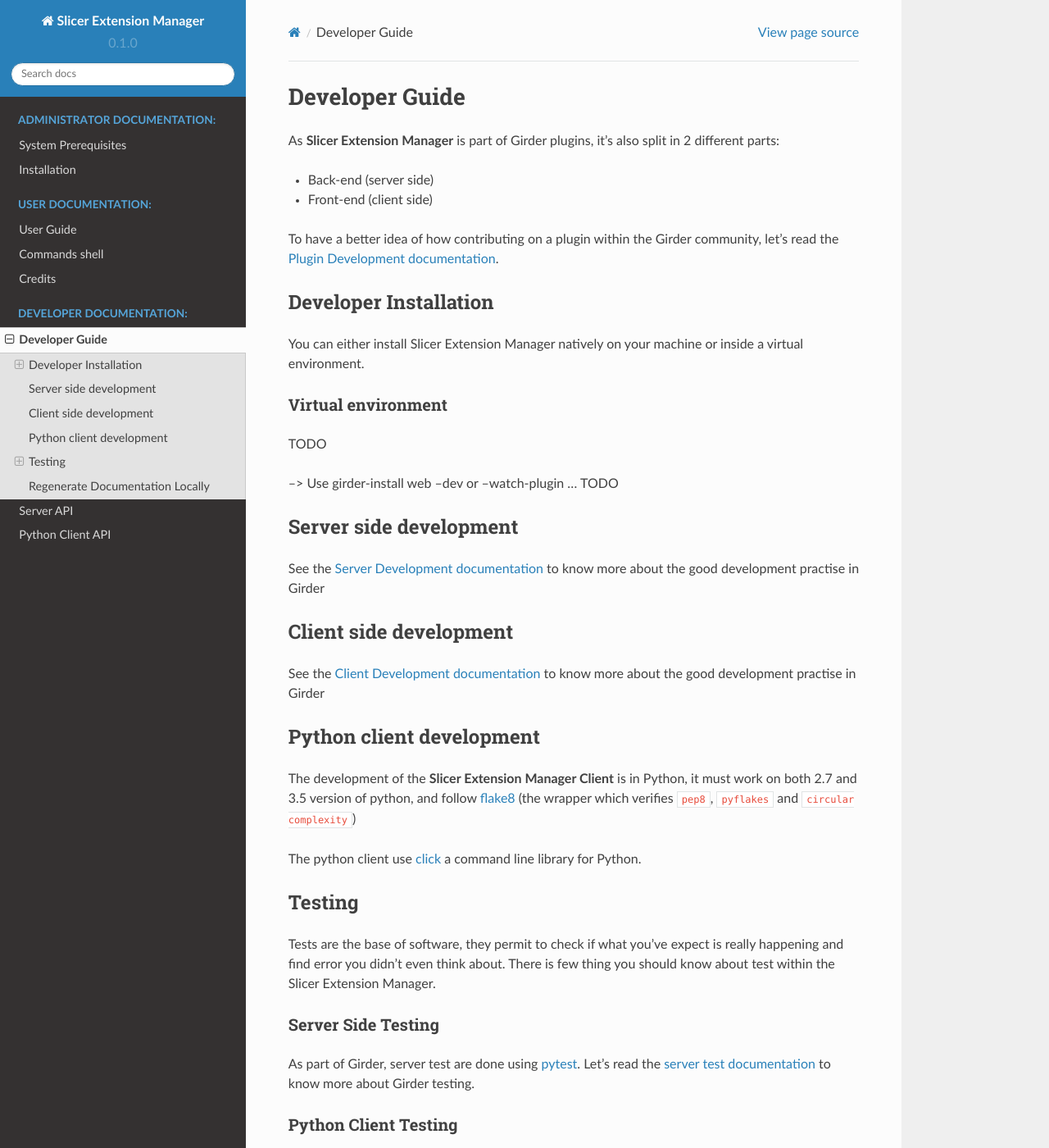
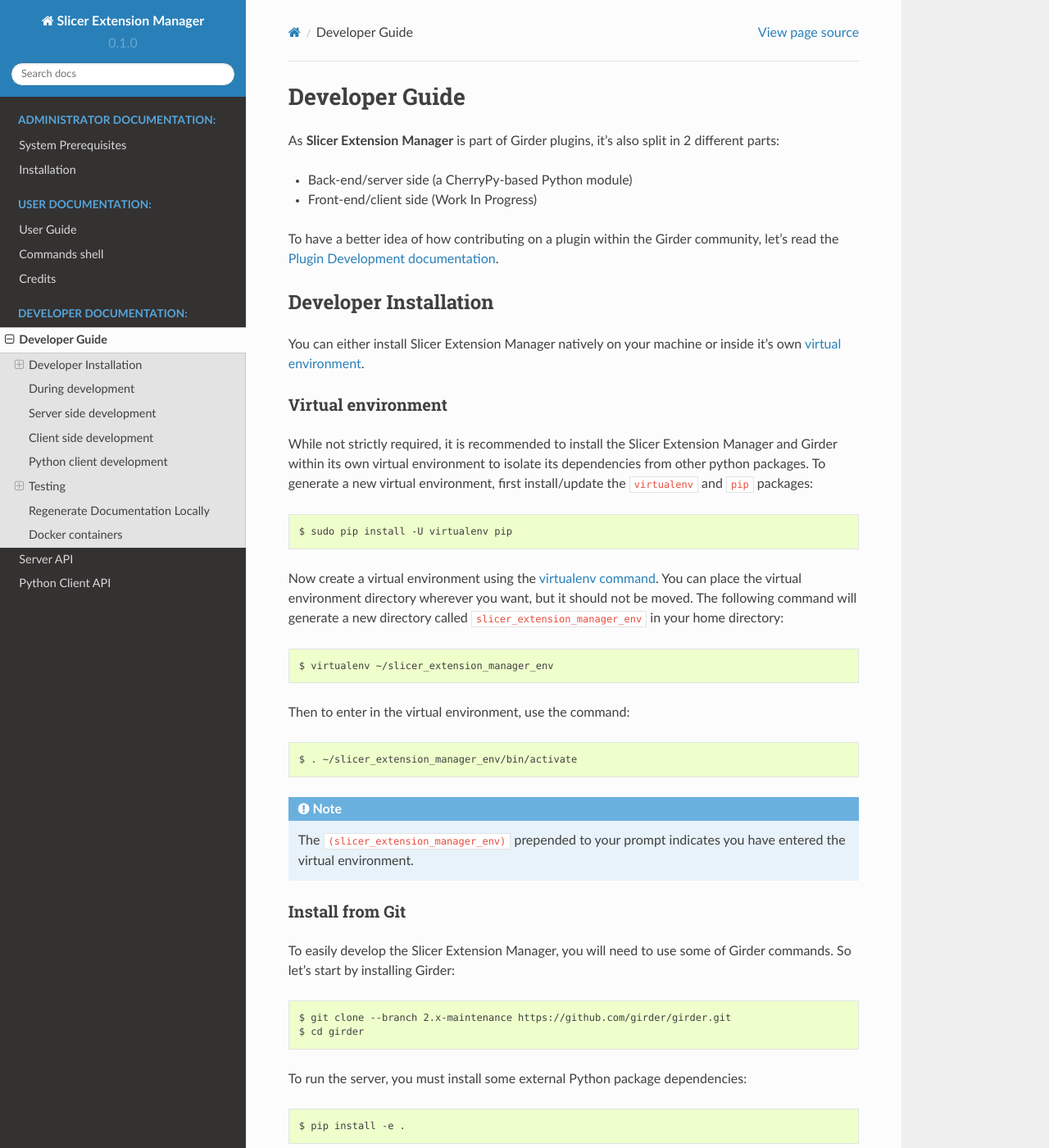
Before and after one commit to girder/slicer_package_manager, a Sphinx documentation site: the page built from docs/developer_guide.rst, in a window 1280 px wide and 1400 px high. Shown: the whole window at 82% size. Built offline with Sphinx 7.4.7 and the Read the Docs theme 2.0.0, drawn with Linux system fonts in a browser that asks for light colours; some of the changed text lies outside the part shown.

Commit message:
Docs: Correct syntax error in the docs and add some extra informations
This also add informations on the developer guide.

```diff
--- a/AUTHORS.rst
+++ b/AUTHORS.rst
@@ -2,4 +2,5 @@
 Credits
 =======
 
-Please see the GitHub project page at https://github.com/girder/slicer_extension_manager/graphs/contributors
+Please see the GitHub project page `contributors
+<https://github.com/girder/slicer_extension_manager/graphs/contributors>`_.
--- a/docs/developer_guide.rst
+++ b/docs/developer_guide.rst
@@ -3,29 +3,90 @@
 
 As **Slicer Extension Manager** is part of Girder plugins, it's also split in 2 different parts:
 
-* Back-end (server side)
-* Front-end (client side)
+* Back-end/server side (a CherryPy-based Python module)
+* Front-end/client side (Work In Progress)
 
 To have a better idea of how contributing on a plugin within the Girder community, let's read the `Plugin Development
 documentation <http://girder.readthedocs.io/en/latest/plugin-development.html>`_.
 
+
 Developer Installation
 ----------------------
 
-You can either install Slicer Extension Manager natively on your machine or inside a virtual environment.
+You can either install Slicer Extension Manager natively on your machine or inside it's own `virtual environment
+<http://docs.python-guide.org/en/latest/dev/virtualenvs/>`_.
 
 Virtual environment
 ^^^^^^^^^^^^^^^^^^^
-TODO
+While not strictly required, it is recommended to install the Slicer Extension Manager and Girder within its own
+virtual environment to isolate its dependencies from other python packages.
+To generate a new virtual environment, first install/update the ``virtualenv`` and ``pip`` packages::
+
+    $ sudo pip install -U virtualenv pip
+
+Now create a virtual environment using the `virtualenv command <http://virtualenv.readthedocs.io/en/latest
+/userguide/>`_. You can place the virtual environment directory wherever you want, but it should not be moved.
+The following command will generate a new directory called ``slicer_extension_manager_env`` in your home directory::
+
+    $ virtualenv ~/slicer_extension_manager_env
+
+Then to enter in the virtual environment, use the command::
+
+    $ . ~/slicer_extension_manager_env/bin/activate
+
+.. note::
+    The ``(slicer_extension_manager_env)`` prepended to your prompt indicates you have entered the virtual environment.
+
+Install from Git
+^^^^^^^^^^^^^^^^^
+
+To easily develop the Slicer Extension Manager, you will need to use some of Girder commands. So let's start by
+installing Girder::
+
+    $ git clone --branch 2.x-maintenance https://github.com/girder/girder.git
+    $ cd girder
+
+To run the server, you must install some external Python package dependencies::
+
+    $ pip install -e .
+
+This will provide you all the package needed to run the development environment. Then install the front-end web
+client development dependencies::
+
+    $ girder-install web --dev
+
+Run
+^^^
+
+To run the server, first make sure the Mongo daemon is running. To manually start it, run::
+
+    $ mongod &
+
+Then to run Girder itself, just use the following command::
+
+    $ girder-server
+
+Then open http://localhost:8080/ in your web browser, and you should see the application.
 
 
---> Use girder-install web --dev or --watch-plugin ... TODO
+During development
+------------------
+
+Once Girder is started via ``girder-server``, the server will reload itself whenever a Python file is modified.
+If you are doing front-end development, it’s much faster to use a watch process to perform automatic fast
+rebuilds of your code whenever you make changes to source files.
+
+If you are developing the web client of Slicer extension manager plugin, run::
+
+    $ girder-install web --watch-plugin slicer_extension_manager
+
 
 Server side development
 -----------------------
 
 See the `Server Development documentation <http://girder.readthedocs.io/en/latest/development.html#server-development>`_
 to know more about the good development practise in Girder
+
 
 Client side development
 -----------------------
@@ -49,8 +110,10 @@
 Testing
 -------
 
-Tests are the base of software, they permit to check if what you've expect is really happening and find error you didn't
-even think about. There is few thing you should know about test within the Slicer Extension Manager.
+Tests are the base of software development, they meant to check if what you've expect is really happening and find
+error you didn't even think about. There is few thing you should know about test within the Slicer Extension Manager.
+
+.. _server_side_testing:
 
 Server Side Testing
 ^^^^^^^^^^^^^^^^^^^
@@ -58,6 +121,8 @@
 As part of Girder, server test are done using `pytest <https://docs.pytest.org/en/latest/>`_. Let's read the
 `server test documentation <http://girder.readthedocs.io/en/latest/development.html#server-side-testing>`_ to know more
 about Girder testing.
+
+.. _python_client_testing:
 
 Python Client Testing
 ^^^^^^^^^^^^^^^^^^^^^
@@ -68,10 +133,36 @@
 
 This test is also used within CircleCi.
 
-Docker container testing
-^^^^^^^^^^^^^^^^^^^^^^^^
+To run locally this test, from the slicer_extension_manager folder run::
 
-In CircleCI configuration file, there is directive to test the build and the deploy of the different Docker container.
+    $ cd plugin_tests/python_client_tests
+
+Then run::
+
+    $ ./slicer_extension_manager_client_test.sh
+
+It will run some of the commands available with the ``slicer_extension_manager_client``, check if the upload and
+the download works and then delete everything.
+
+This script could be take as a good example of using the :doc:`commands_shell`.
+
+CircleCI tests
+^^^^^^^^^^^^^^
+
+In the `CircleCI configuration file
+<https://github.com/girder/slicer_extension_manager/blob/master/.circleci/config.yml>`_,
+there are several test going on:
+
+* :ref:`server_side_testing`
+
+    It will occurs each time a commit will be pushed on the repository (Source code at `s_e_m_test.py
+    <https://github.com/girder/slicer_extension_manager/blob/master/plugin_tests/s_e_m_test.py>`_).
+
+* :ref:`python_client_testing`
+
+* Docker containers testing
+
+    Test the build and the deploy of the different :ref:`docker_containers`.
 
 
 Regenerate Documentation Locally
@@ -86,9 +177,35 @@
 
 In the 'slicer_extension_manager' directory, just run::
 
-    make docs
+    $ make docs
 
 This will automatically create the API documentation for you and open a web browser tab to visualize the documentation.
 If you don't want to open a new tab and just rebuild the documentation run::
 
-    make docs-only
+    $ make docs-only
+
+
+.. _docker_containers:
+
+Docker containers
+-----------------
+
+Docker containers allow an easy use and setup of the Slicer extension manager. There are 3 different containers that
+communique between them.
+
+* The application container
+
+    It contains both the **Girder** application with its plugin the **Slicer Extension Manager**.
+
+* The database container
+
+    This one contains the **MongoDB** instance that allow the Girder and the Slicer Extension Manager to store all the
+    data as Applications, Releases or Extensions.
+
+* The provisioning container
+
+    This container is special, its only used once both the Girder server is running and connected to the Mongo server.
+    It is meant to configure the server to make the use of the Slicer Extension Manager easier. By doing that it
+    **enable the Slicer Extension Manager plugin within Girder** and it also create a first **admin user**, and set up
+    the **assetstore** used to store the binary files (In fact the DB only store reference to these files, the real data
+    are stored on your own machine in the assetstore).
--- a/docs/index.rst
+++ b/docs/index.rst
@@ -6,9 +6,9 @@
 Welcome to Slicer Extension Manager's documentation!
 ====================================================
 
-The **Slicer Extension Manager** is a Girder plugin that allow you to manage Slicer extension within Girder.
-It provide a simple API to Upload and Download extensions or packages, create new applications,
-and manage release of your applications.
+The **Slicer Extension Manager** is a Girder plugin that allows you to manage Slicer extensions within Girder.
+It provides a simple API to Upload and Download extensions or packages, create new applications,
+and manage releases of your applications.
 
 What is Girder?
 ---------------
```
Also changed, not shown: docs/commands_shell.rst (+17 -13 lines), docs/user_guide.rst (+25 -20 lines).
